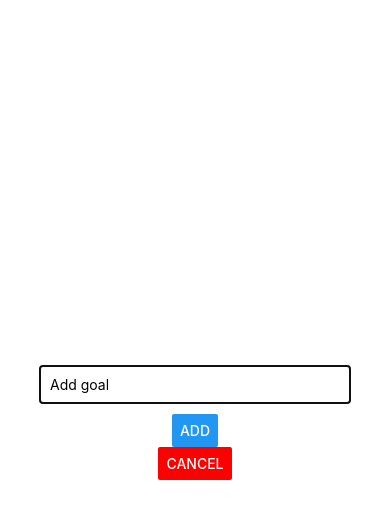
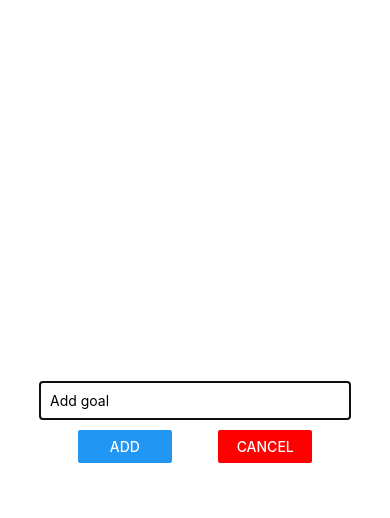
Before and after one commit to SaiChandra2896/Goal-setter-App, a React Native app: screen / in a window 390 px wide. Both pictures are taken after a click on the button "ADD NEW GOAL". Shown: the top 518 px of the page. Built offline with nearby package versions, Linux system fonts and the light colour scheme.

Commit message:
app wrap up

```diff
--- a/components/GoalInput.js
+++ b/components/GoalInput.js
@@ -17,9 +17,18 @@ const GoalInput = props => {
     return (
         <Modal visible={props.visible} animationType='slide'>
             <View style={styles.inputContainer}>
-                <TextInput placeholder='Add goal' style={styles.input} onChangeText={goalInputHandler} value={enteredGoal} />
-                <Button title='Add' onPress={addGoalHandler} />
-                <Button title='CANCEL' color='red' onPress={props.onCancel} />
+                <TextInput placeholder='Add goal'
+                    style={styles.input}
+                    onChangeText={goalInputHandler}
+                    value={enteredGoal} />
+                <View style={styles.buttonContainer}>
+                    <View style={styles.button}>
+                        <Button title='Add' onPress={addGoalHandler} />
+                    </View>
+                    <View style={styles.button}>
+                        <Button title='CANCEL' color='red' onPress={props.onCancel} />
+                    </View>
+                </View>
             </View>
         </Modal>
     );
@@ -39,6 +48,14 @@ const styles = StyleSheet.create({
         padding: 10,
         marginBottom: 10
     },
+    buttonContainer: {
+        flexDirection: 'row',
+        justifyContent: 'space-between',
+        width: '60%'
+    },
+    button: {
+        width: '40%'
+    }
 });
 
 export default GoalInput;
```
